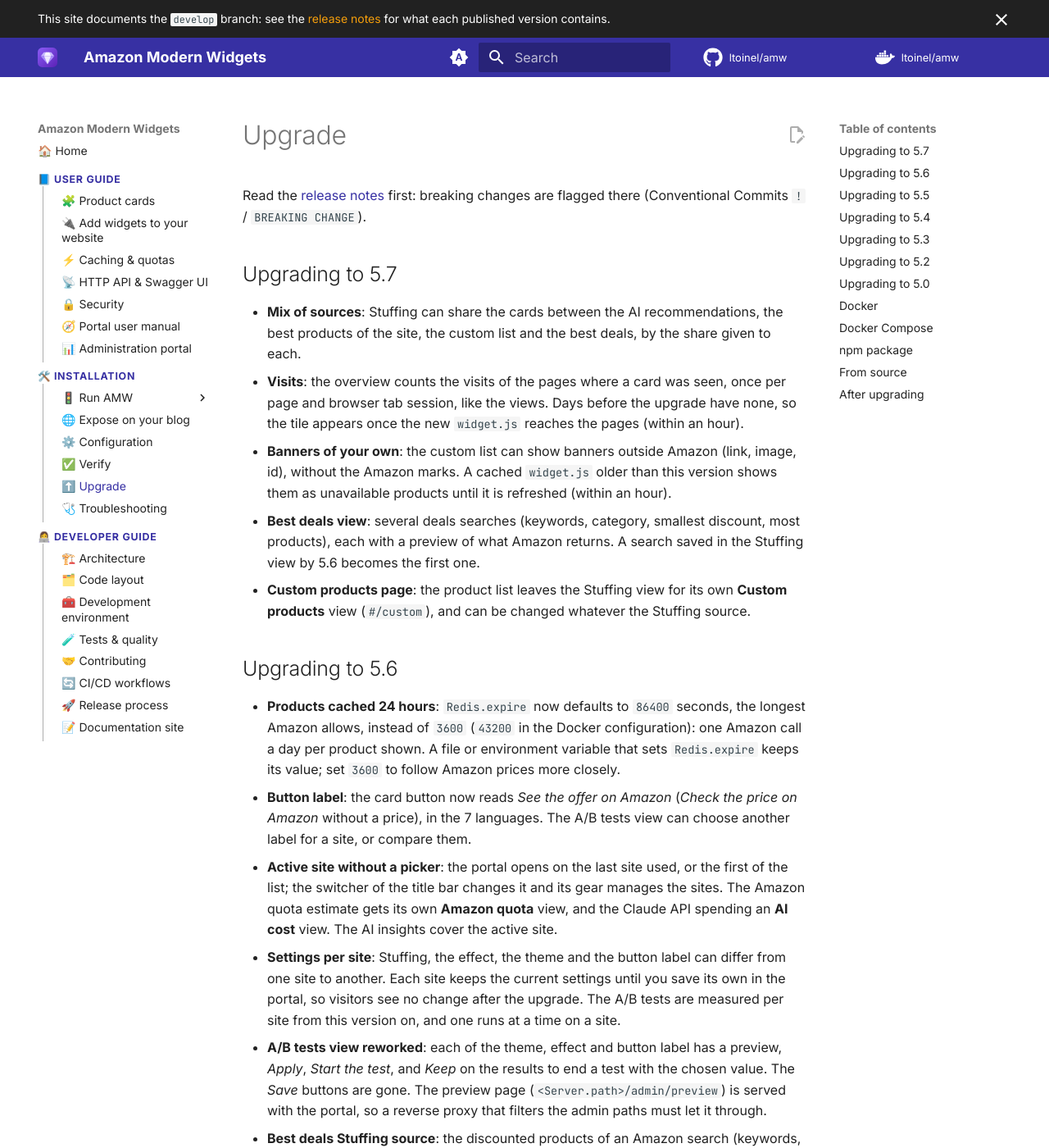
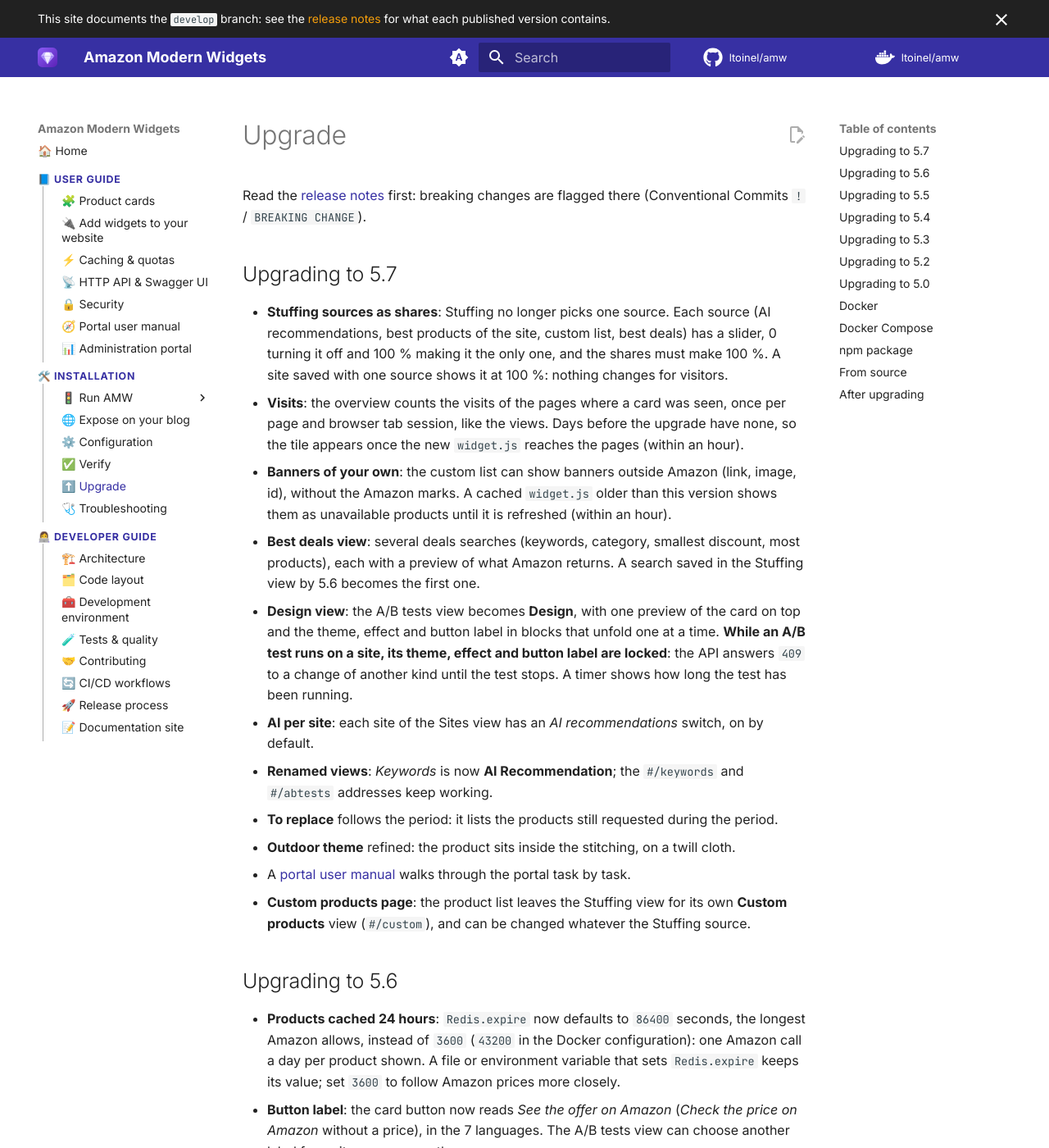
Before and after one commit to ltoinel/amw, an MkDocs documentation site: the page built from docs/installation/upgrade.md, in a window 1280 px wide and 1400 px high. Shown: the whole window at 82% size. Built offline with MkDocs 1.6.1 and Material for MkDocs 9.7.7, drawn with Linux system fonts in a browser that asks for light colours; comment, search, counter and statistics services are not loaded.

Commit message:
chore(release): 5.7.0 (#513)
Closes #512

Co-authored-by: Ludovic Toinel <ltoinel@free.fr>
Co-authored-by: Claude Opus 5.5 <noreply@anthropic.com>

```diff
--- a/docs/installation/upgrade.md
+++ b/docs/installation/upgrade.md
@@ -5,8 +5,10 @@ changes are flagged there (Conventional Commits `!` / `BREAKING CHANGE`).
 
 ## Upgrading to 5.7
 
-- **Mix of sources**: Stuffing can share the cards between the AI recommendations, the best
-  products of the site, the custom list and the best deals, by the share given to each.
+- **Stuffing sources as shares**: Stuffing no longer picks one source. Each source (AI
+  recommendations, best products of the site, custom list, best deals) has a slider, 0 turning
+  it off and 100 % making it the only one, and the shares must make 100 %. A site saved with one
+  source shows it at 100 %: nothing changes for visitors.
 - **Visits**: the overview counts the visits of the pages where a card was seen, once per page
   and browser tab session, like the views. Days before the upgrade have none, so the tile appears
   once the new `widget.js` reaches the pages (within an hour).
@@ -16,6 +18,16 @@ changes are flagged there (Conventional Commits `!` / `BREAKING CHANGE`).
 - **Best deals view**: several deals searches (keywords, category, smallest discount, most
   products), each with a preview of what Amazon returns. A search saved in the Stuffing view by
   5.6 becomes the first one.
+- **Design view**: the A/B tests view becomes **Design**, with one preview of the card on top and
+  the theme, effect and button label in blocks that unfold one at a time. **While an A/B test runs
+  on a site, its theme, effect and button label are locked**: the API answers `409` to a change of
+  another kind until the test stops. A timer shows how long the test has been running.
+- **AI per site**: each site of the Sites view has an *AI recommendations* switch, on by default.
+- **Renamed views**: *Keywords* is now **AI Recommendation**; the `#/keywords` and `#/abtests`
+  addresses keep working.
+- **To replace** follows the period: it lists the products still requested during the period.
+- **Outdoor theme** refined: the product sits inside the stitching, on a twill cloth.
+- A [portal user manual](../user-guide/admin-manual.md) walks through the portal task by task.
 - **Custom products page**: the product list leaves the Stuffing view for its own **Custom
   products** view (`#/custom`), and can be changed whatever the Stuffing source.
 
--- a/package.json
+++ b/package.json
@@ -1,6 +1,6 @@
 {
   "name": "amazon-modern-widgets",
-  "version": "5.6.0",
+  "version": "5.7.0",
   "description": "Amazon Modern Widgets for Amazon affiliate websites based on Amazon PAAPI v5",
   "license": "MIT",
   "author": "Ludovic Toinel",
```
Also changed, not shown: 1 other file.
